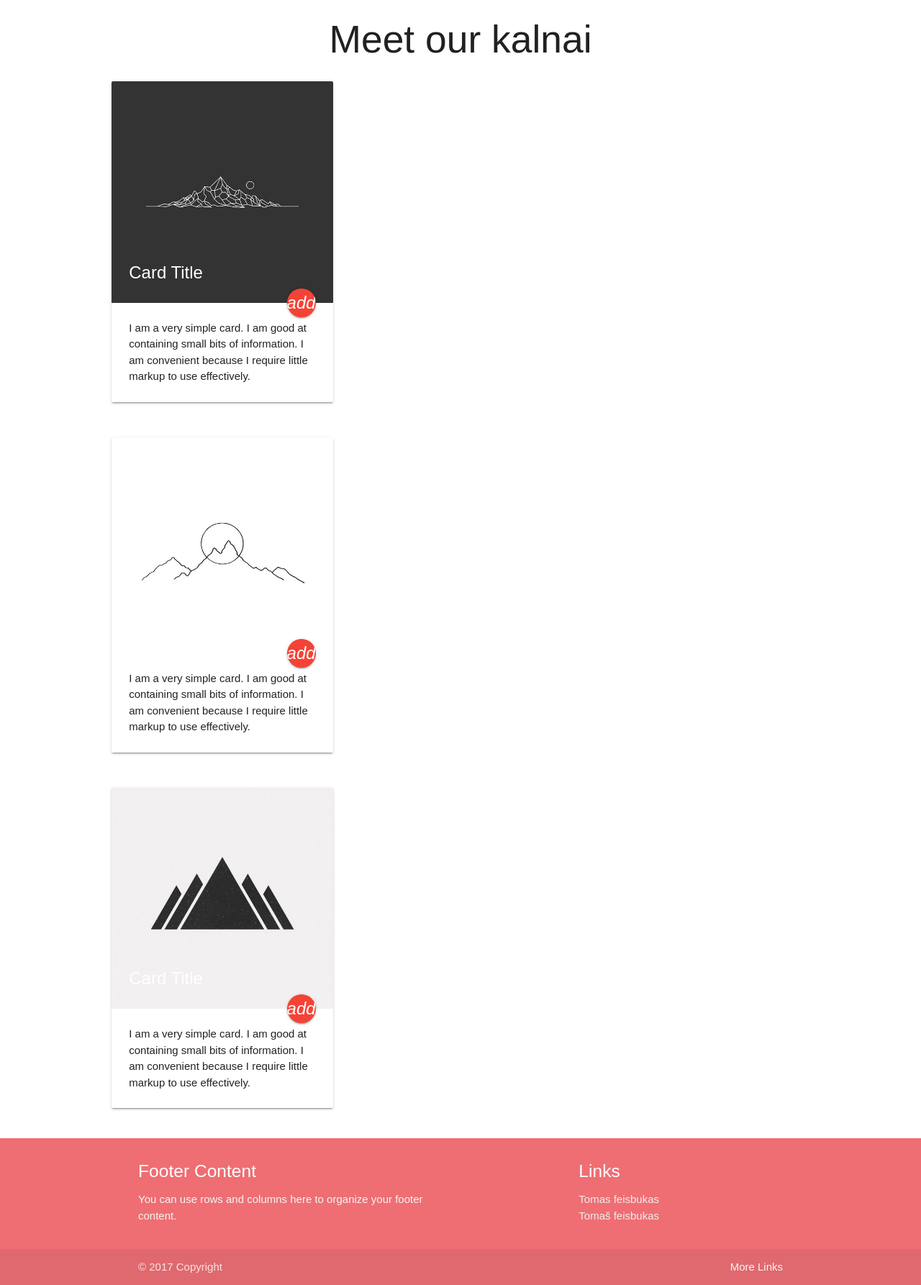
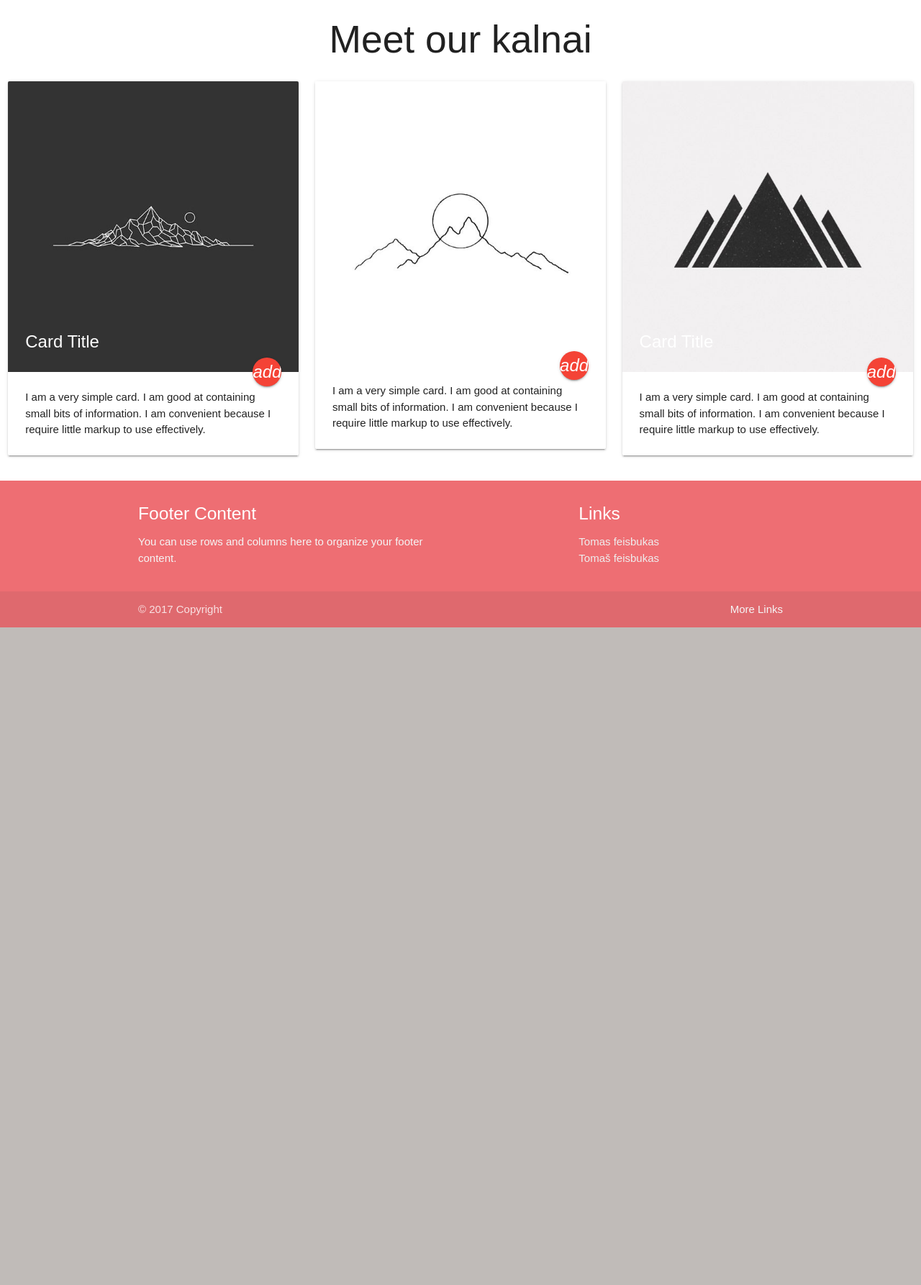
Before and after one commit to meizys/VCS, a PHP site: page /namudarbopuslapis.html in a window 1280 px wide. Shown: the part 801-2587 px from the top of the page at 72% size. After the commit the page ends 1673 px from the top, so only its background shows below. Run offline with PHP 8.4, Linux system fonts and the light colour scheme; some libraries are stand-ins or nearby versions.

Commit message:
pakeitimai

```diff
--- a/CSS/styliux.css
+++ b/CSS/styliux.css
@@ -95,37 +95,7 @@ bottom: 12px;
 .title-block h5 span::last-child {
 padding-left:16px;
 }
+
 .MOK {
 	text-align: center;
-
 }
-.useriai {
-	width: 100%;
-	max-width: 992px;
-	margin: 0 auto;
-}
-
-.kalnu-sarasas {
-	list-style: none;
-	margin: 0;
-	padding: 0;
-}
-
-.kalnu-sarasas .kalnu-sarasas-item {
-
-	display: inline-block;
-}
-
-.kalnu-sarasas .kalnu-sarasas-item img {
-	transition: 2s all ;
-
-}
-
-.kalnu-sarasas .kalnu-sarasas-item img.clicked {
-    -webkit-transform:rotateY(360deg);
-    -moz-transform:rotateY(360deg);
-	-ms-transform:rotateY(360deg);
-    -o-transform:rotateY(360deg);
-    transform:rotateY(360deg);
-
-}
--- a/namudarbopuslapis.html
+++ b/namudarbopuslapis.html
@@ -31,9 +31,6 @@
   </div>
 
 
-
-
-
 <div class="title-block">
 	<h1 ><img class="jusai" src="images/usai.png"></h1>
 	<h5 >
@@ -46,13 +43,11 @@
 
 	</div>
 	</header>
+
 	<body>
 
 	<h2 class="MOK">Meet our kalnai</h2>
-<div class="useriai">
-<ul class="kalnu-sarasas">
 
-	<li class="kalnu-sarasas-item">
   <div class="row">
     <div class="col s12 m6 l4">
       <div class="card">
@@ -66,11 +61,6 @@
         </div>
       </div>
     </div>
-  </div>
-	</li>
-
-	<li class="kalnu-sarasas-item">
-    <div class="row">
     <div class="col s12 m6 l4">
       <div class="card">
         <div class="card-image">
@@ -83,12 +73,7 @@
         </div>
       </div>
     </div>
-  </div>
-	</li>
-
-	<li class="kalnu-sarasas-item">
-    <div class="row">
-    <div class="col s12 m6 l4">
+        <div class="col s12 m6 l4">
       <div class="card">
         <div class="card-image">
           <img src="images/kalnas3.jpg">
@@ -101,14 +86,8 @@
       </div>
     </div>
   </div>
-	</li>
-</ul>
-		</div>
-
-		<script type="text/javascript" src="scripts/script.js"></script>
 
 </body>
-
 <footer class="page-footer">
           <div class="container">
             <div class="row">
@@ -132,4 +111,5 @@
             </div>
           </div>
         </footer>
+        <script type="text/javascript" src="scripts/script.js"></script>
 </html>
```
Also changed, not shown: 1 other file.
